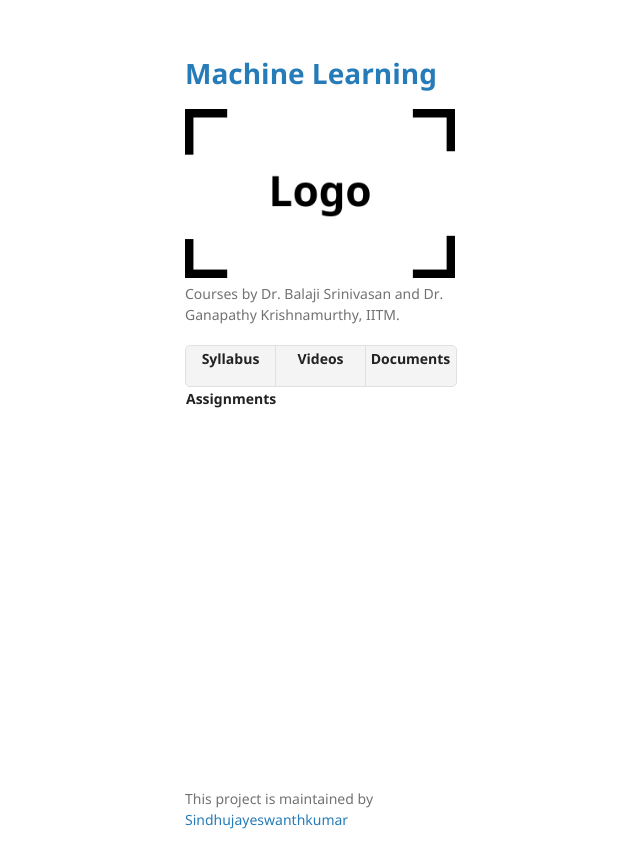
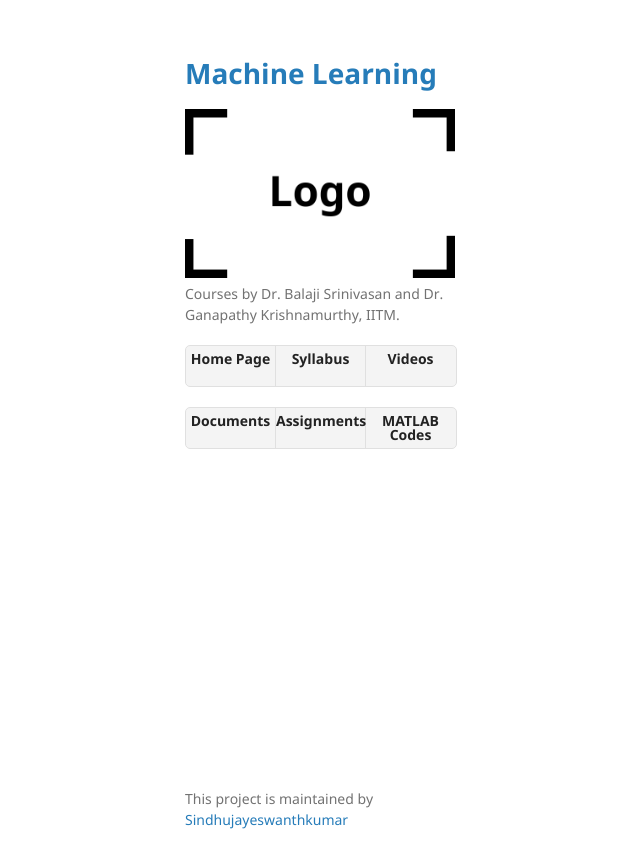
Before and after one commit to Sindhujayeswanthkumar/Sindhujayeswanthkumar, a Jekyll site: the page built from videos-page.md, in a window 1280 px wide. Shown: the top 868 px of the page, without its empty margins (25-665 px from the left). Built offline with Jekyll 4.4.1, drawn with Linux system fonts in a browser that asks for light colours; our own code applies the rules of GitHub Pages for plain Markdown files.

Commit message:
Update default.html

```diff
--- a/_layouts/default.html
+++ b/_layouts/default.html
@@ -28,11 +28,16 @@
 
         {% if site.show_downloads %}
         <ul class="downloads">
+          <li><a href=""><strong>Home Page</strong></a></li>
           <li><a href="syllabus-page.html"><strong>Syllabus</strong></a></li>
           <li><a href="videos-page.html"><strong>Videos</strong></a></li>
+
+        </ul>
+        <ul class="downloads">
           <li><a href="{{ site.github.repository_url }}"><strong>Documents</strong></a></li>
-          <li><a href="{{ site.github.repository_url }}"><strong>Assignments</strong></a></li>
-        </ul>
+          <li><a href=""><strong>Assignments</strong></a></li>
+          <li><a href=""><strong>MATLAB Codes</strong></a></li>
+          </ul>
         {% endif %}
       </header>
       <section>
```
